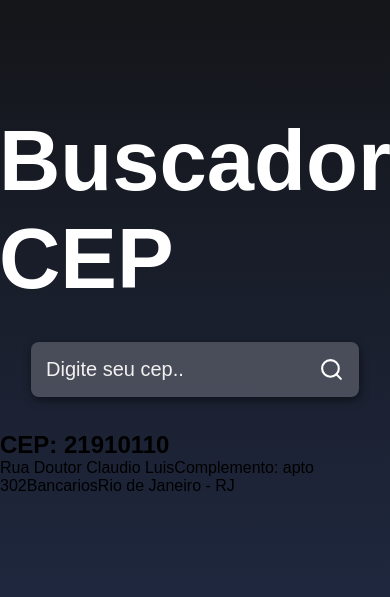
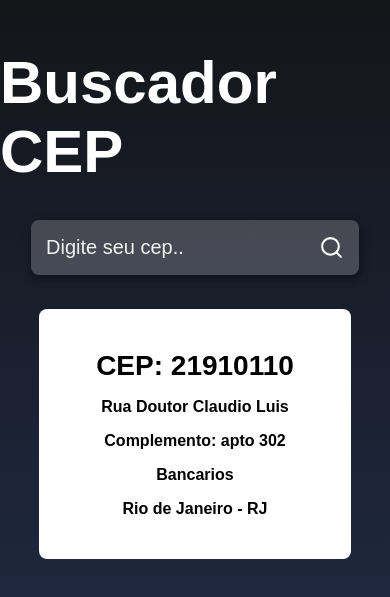
Before and after one commit to felipebiermann/buscador-cep, a React (Create React App) app: page / in a window 390 px wide. Shown: the part 119-716 px from the top of the page. Built offline with nearby package versions, Linux system fonts and the light colour scheme.

Commit message:
iniciando logica

```diff
--- a/src/App.js
+++ b/src/App.js
@@ -1,12 +1,25 @@
+import { useState } from "react";
 import { FiSearch } from "react-icons/fi";
 import "./style.css";
+
 function App() {
+  const [input, setInput] = useState("");
+
+  function handleSearch() {
+    alert("Valor do input " + input);
+  }
+
   return (
     <div className="container">
       <h1 className="title">Buscador CEP</h1>
       <div className="containerInput">
-        <input type="text" placeholder="Digite seu cep.." />
-        <button className="buttonSearch">
+        <input
+          type="text"
+          placeholder="Digite seu cep.."
+          value={input}
+          onChange={(e) => setInput(e.target.value)}
+        />
+        <button className="buttonSearch" onClick={handleSearch}>
           <FiSearch size={25} color="#FFF" />
         </button>
       </div>
--- a/src/style.css
+++ b/src/style.css
@@ -57,3 +57,38 @@
 .buttonSearch:hover {
   transform: scale(1.2);
 }
+
+.main {
+  display: flex;
+  justify-content: center;
+  align-items: center;
+  flex-direction: column;
+  background-color: #fff;
+  width: 500px;
+  border-radius: 8px;
+}
+
+.main h2 {
+  margin: 16px 0;
+  font-size: 39px;
+}
+
+.main span {
+  margin-bottom: 16px;
+  font-weight: bold;
+}
+
+@media (max-width: 620px) {
+  .title {
+    font-size: 60px;
+  }
+
+  .main h2 {
+    font-size: 28px;
+  }
+
+  .main {
+    width: 80%;
+    min-height: 250px;
+  }
+}
```
